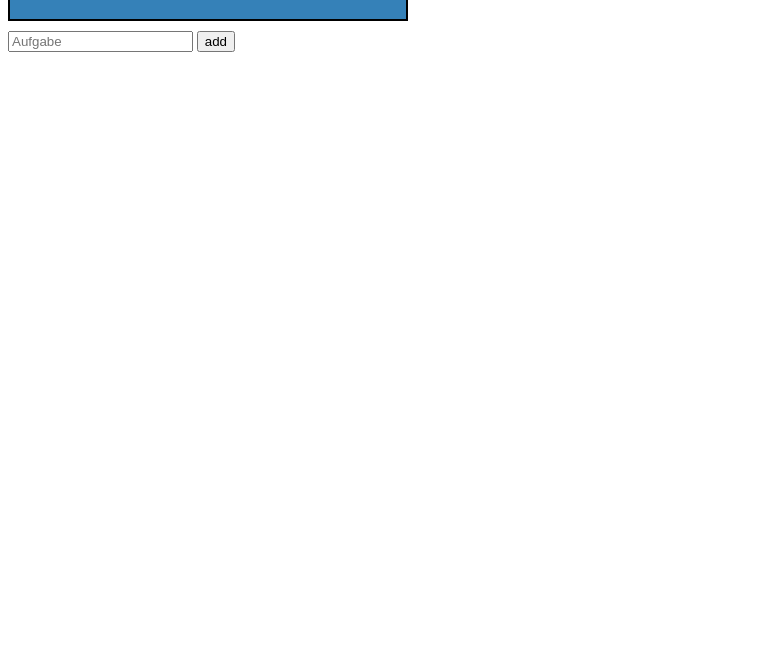
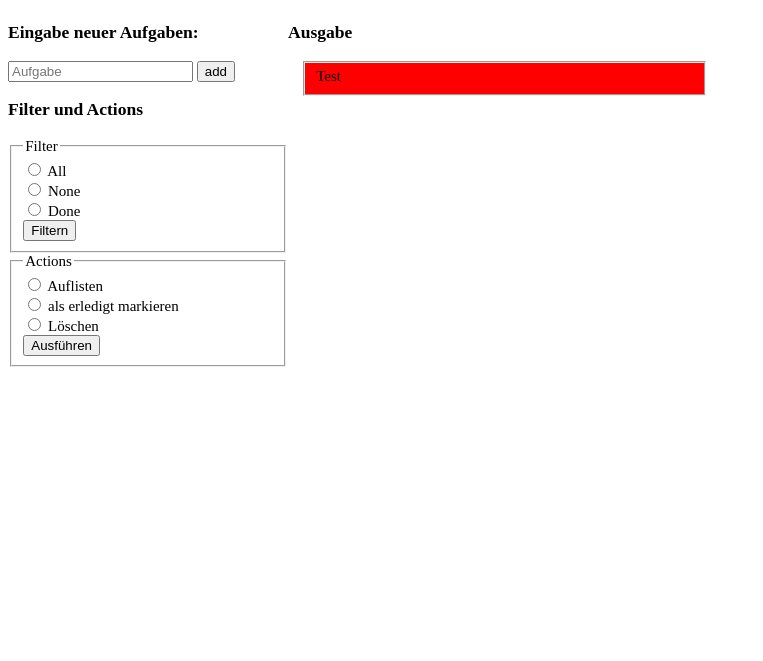
Before and after one commit to glissario/todo, a plain HTML site: page index.html in a window 1280 px wide. Shown: the part 139-800 px from the top of the page, without its empty margins (0-763 px from the left). Drawn offline with Linux system fonts and the light colour scheme.

Commit message:
volle Funktionalität, Git-LAyoutstruktur

```diff
--- a/index.html
+++ b/index.html
@@ -15,8 +15,44 @@
       <h2>Aufgaben auflisten, als erledigt markieren, filtern, löschen</h2>
     </header>
     <main>
-      <input type="text" id="textinput" placeholder="Aufgabe" />
-      <input type="submit" value="add" />
+      <article class="layout">
+        <div>
+          <section>
+            <h3>Eingabe neuer Aufgaben:</h3>
+            <input type="text" id="textinput" placeholder="Aufgabe" />
+            <input type="submit" value="add" />
+          </section>
+          <section>
+            <h3>Filter und Actions</h3>
+            <fieldset>
+              <legend>Filter</legend>
+              <input name="all" type="radio" id="all" />
+              <label>All</label><br />
+              <input name="none" type="radio" id="none" />
+              <label>None</label> <br />
+              <input name="done" type="radio" id="done" />
+              <label>Done</label> <br />
+              <button>Filtern</button>
+            </fieldset>
+            <fieldset>
+              <legend>Actions</legend>
+              <input name="list" type="radio" id="list" />
+              <label>Auflisten</label> <br />
+              <input name="mark" type="radio" id="mark" />
+              <label>als erledigt markieren</label><br />
+              <input name="remove" type="radio" id="remove" />
+              <label>Löschen</label> <br />
+              <button>Ausführen</button>
+            </fieldset>
+          </section>
+        </div>
+        <section>
+          <h3>Ausgabe</h3>
+          <fieldset class="ausgabe">
+            <output id="output" class="output"> Test </output>
+          </fieldset>
+        </section>
+      </article>
     </main>
   </body>
 </html>
--- a/style.css
+++ b/style.css
@@ -9,7 +9,7 @@ html {
 }
 
 body {
-  max-width: 400px;
+  max-width: 700px;
 }
 
 .header {
@@ -20,3 +20,13 @@ body {
   border: 2px black solid;
   margin-bottom: 0.66rem;
 }
+
+.layout {
+  display: grid;
+  grid-template-columns: 40% auto;
+}
+
+.ausgabe {
+  background-color: red;
+  margin-left: 1rem;
+}
```
Also changed, not shown: readme.md.
